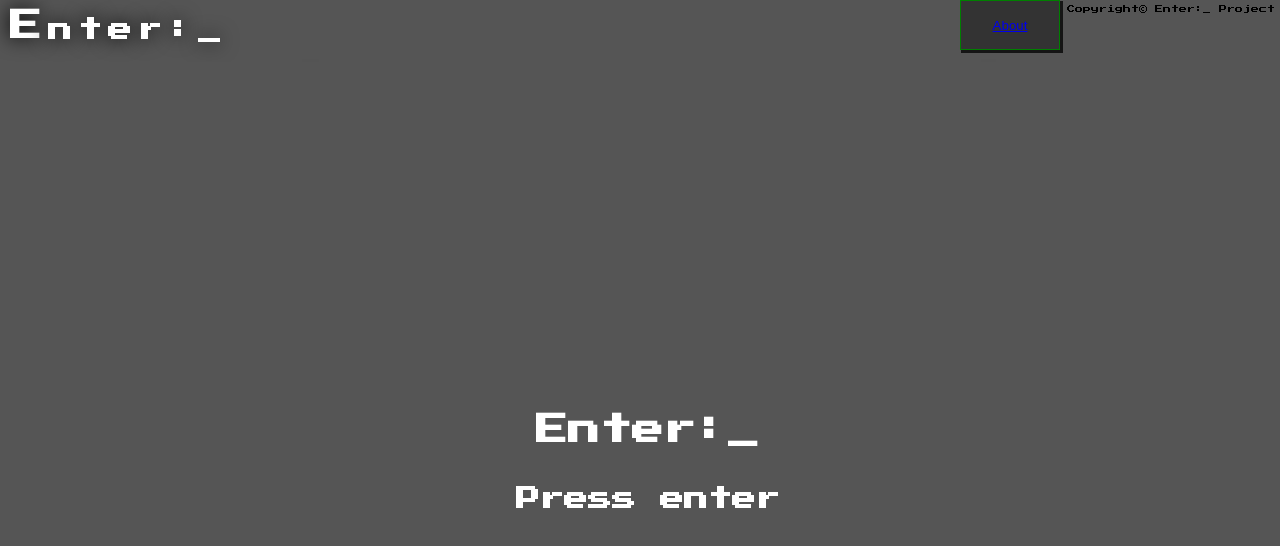
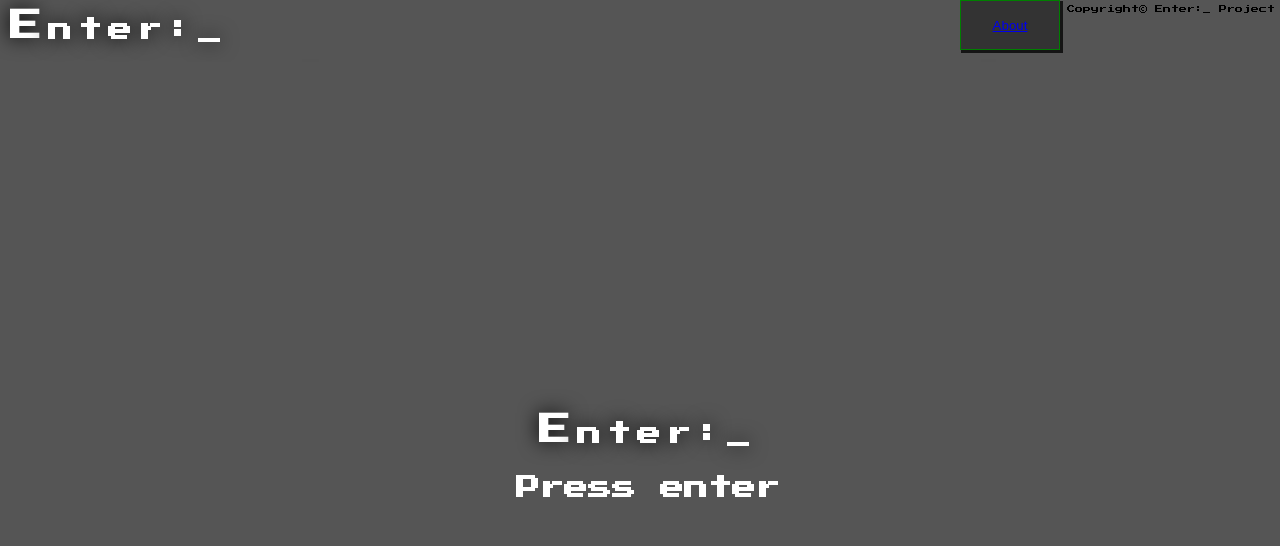
Before and after one commit to Pampen/Enter, a React (Create React App) app: page / in a window 1280 px wide. Shown: the top 546 px of the page. Built offline with nearby package versions, Linux system fonts and the light colour scheme.

Commit message:
Fixade main menu

```diff
--- a/src/App.js
+++ b/src/App.js
@@ -118,8 +118,12 @@ class App extends Component {
         {
           !this.state.startedGame
           ? <div class="main-menu">
-              <h1>Enter:_</h1>
-              <h2 class="start-game">Press enter</h2>
+              <h1 class="game-title">
+                <span id="game-title-first-letter">E</span>nter:<span id="title-animation">_</span>
+              </h1>
+              <span id="title-animation">
+                <h2 class="start-game">Press enter</h2>
+              </span>
             </div>
           : null
         }
--- a/src/utilities/levelChecker.js
+++ b/src/utilities/levelChecker.js
@@ -4,7 +4,7 @@ const levels = {
     "GREENHOUSE_LIGHT_ON": "TUTORIAL",
     "GREENHOUSE_LIGHT_AND_KEY_ON": "TUTORIAL",
     "PORCH": "TUTORIAL",
-    "MAIN_HALL": "MAINHALL",
+    "MAIN_HALL": "MAIN_HALL",
     "MAIN_HALL_ALL_KEYS": "MAINHALL",
     "MAIN_HALL_RED_KEY": "MAINHALL",
     "MAIN_HALL_PINK_KEY": "MAINHALL",
```
